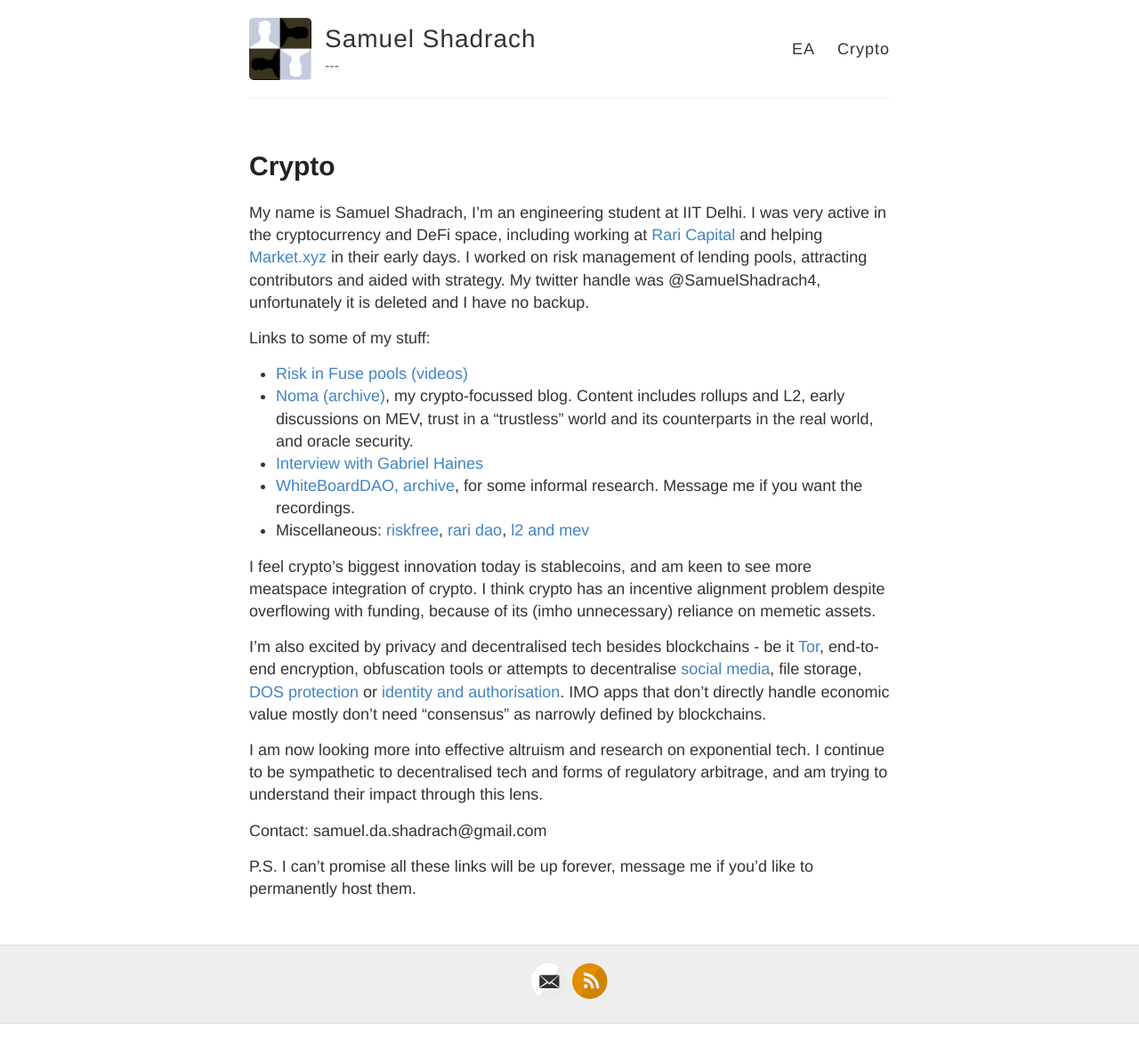
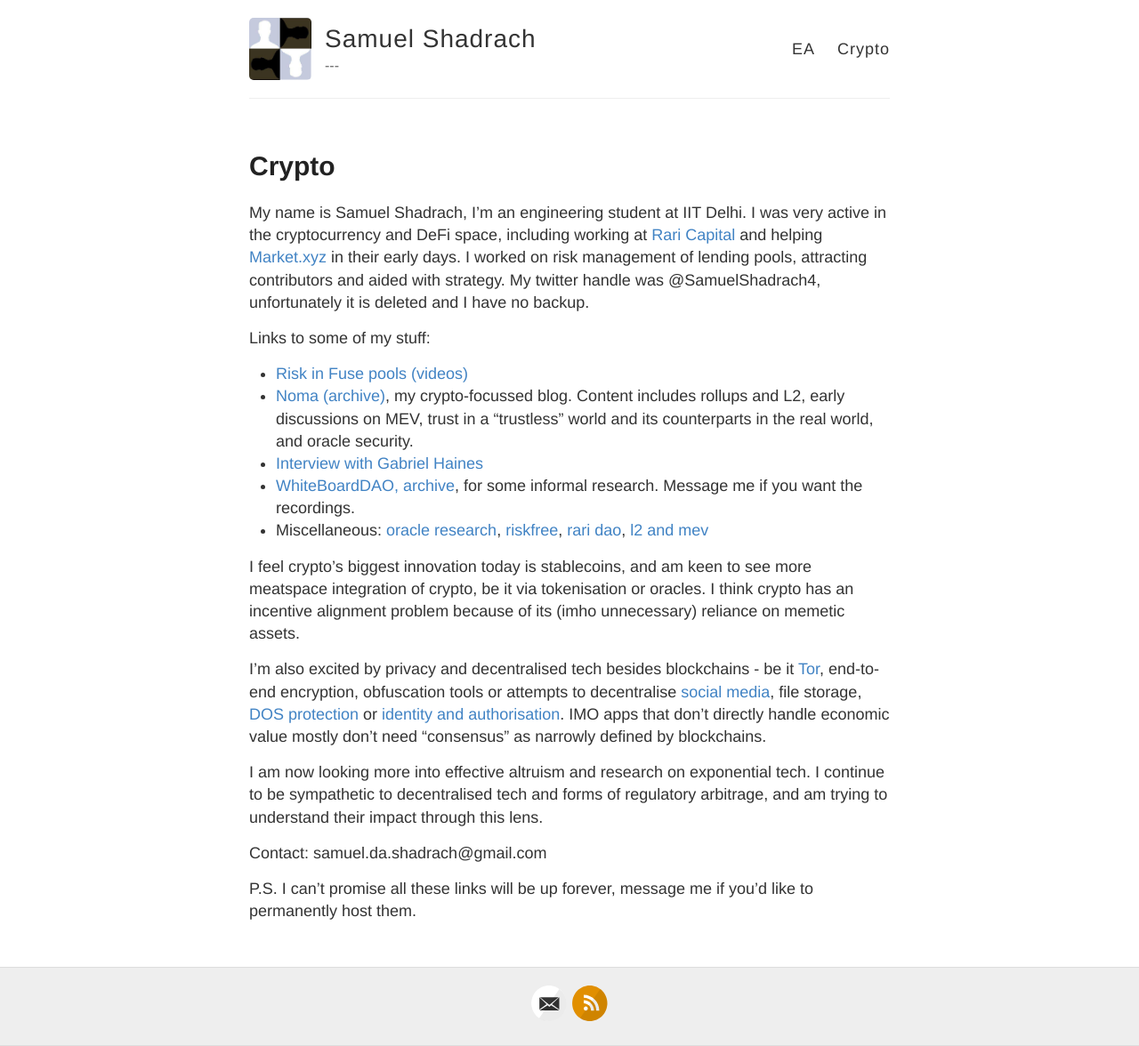
Before and after one commit to samueldashadrach/samueldashadrach.github.io, a Jekyll site: the page built from Crypto.md, in a window 1280 px wide. Shown: the whole page at 89% size. Built offline with Jekyll 4.4.1, drawn with Linux system fonts in a browser that asks for light colours; before the commit the page ends 1151 px from its top, so only the background shows below that.

Commit message:
Update Crypto.md

```diff
--- a/Crypto.md
+++ b/Crypto.md
@@ -12,9 +12,9 @@ Links to some of my stuff:
  - [Noma (archive)](https://github.com/samueldashadrach/noma-archive), my crypto-focussed blog. Content includes rollups and L2, early discussions on MEV, trust in a "trustless" world and its counterparts in the real world, and oracle security.
  - [Interview with Gabriel Haines](https://www.youtube.com/watch?v=y3UIUKJVQY8)
  - [WhiteBoardDAO, archive](https://github.com/samueldashadrach/whiteboardDAO-archive), for some informal research. Message me if you want the recordings.
- - Miscellaneous: [riskfree](https://emilythemeily.medium.com/who-wants-a-risk-free-18-1acda3952ce2), [rari dao](https://medium.com/rari-capital/version-2-the-future-of-the-rari-capital-dao-9d2c37027752), [l2 and mev](https://docs.google.com/presentation/d/1uX2JAGpz4KTb_91kHHmniVR5cNiqOCFTIqI2VWcxAAI/edit#slide=id.p)
+ - Miscellaneous: [oracle research](https://gov.uniswap.org/t/uni-should-become-an-oracle-token/11988/30), [riskfree](https://emilythemeily.medium.com/who-wants-a-risk-free-18-1acda3952ce2), [rari dao](https://medium.com/rari-capital/version-2-the-future-of-the-rari-capital-dao-9d2c37027752), [l2 and mev](https://docs.google.com/presentation/d/1uX2JAGpz4KTb_91kHHmniVR5cNiqOCFTIqI2VWcxAAI/edit#slide=id.p)
 
-I feel crypto's biggest innovation today is stablecoins, and am keen to see more meatspace integration of crypto. I think crypto has an incentive alignment problem despite overflowing with funding, because of its (imho unnecessary) reliance on memetic assets.
+I feel crypto's biggest innovation today is stablecoins, and am keen to see more meatspace integration of crypto, be it via tokenisation or oracles. I think crypto has an incentive alignment problem because of its (imho unnecessary) reliance on memetic assets.
 
 I'm also excited by privacy and decentralised tech besides blockchains - be it [Tor](https://skerritt.blog/how-does-tor-really-work/), end-to-end encryption, obfuscation tools or attempts to decentralise [social media](https://matrix.org/_matrix/media/r0/download/twitter.modular.im/981b258141aa0b197804127cd2f7d298757bad20), file storage, [DOS protection](https://ethresear.ch/t/decentralised-cloudflare-using-rln-and-rich-user-identities/10774) or [identity and authorisation](https://arxiv.org/abs/2008.05300). IMO apps that don't directly handle economic value mostly don't need "consensus" as narrowly defined by blockchains.
 
```
